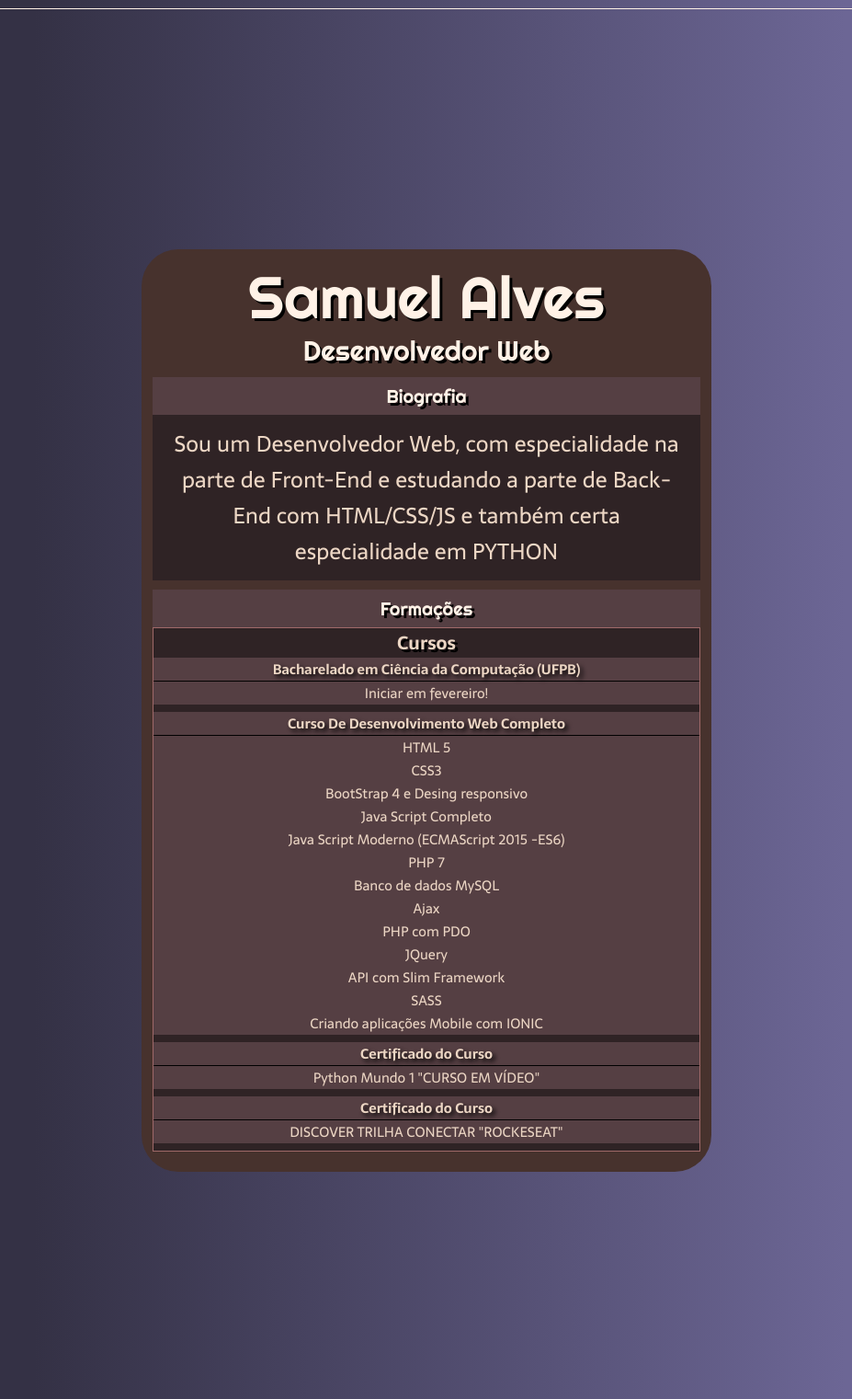
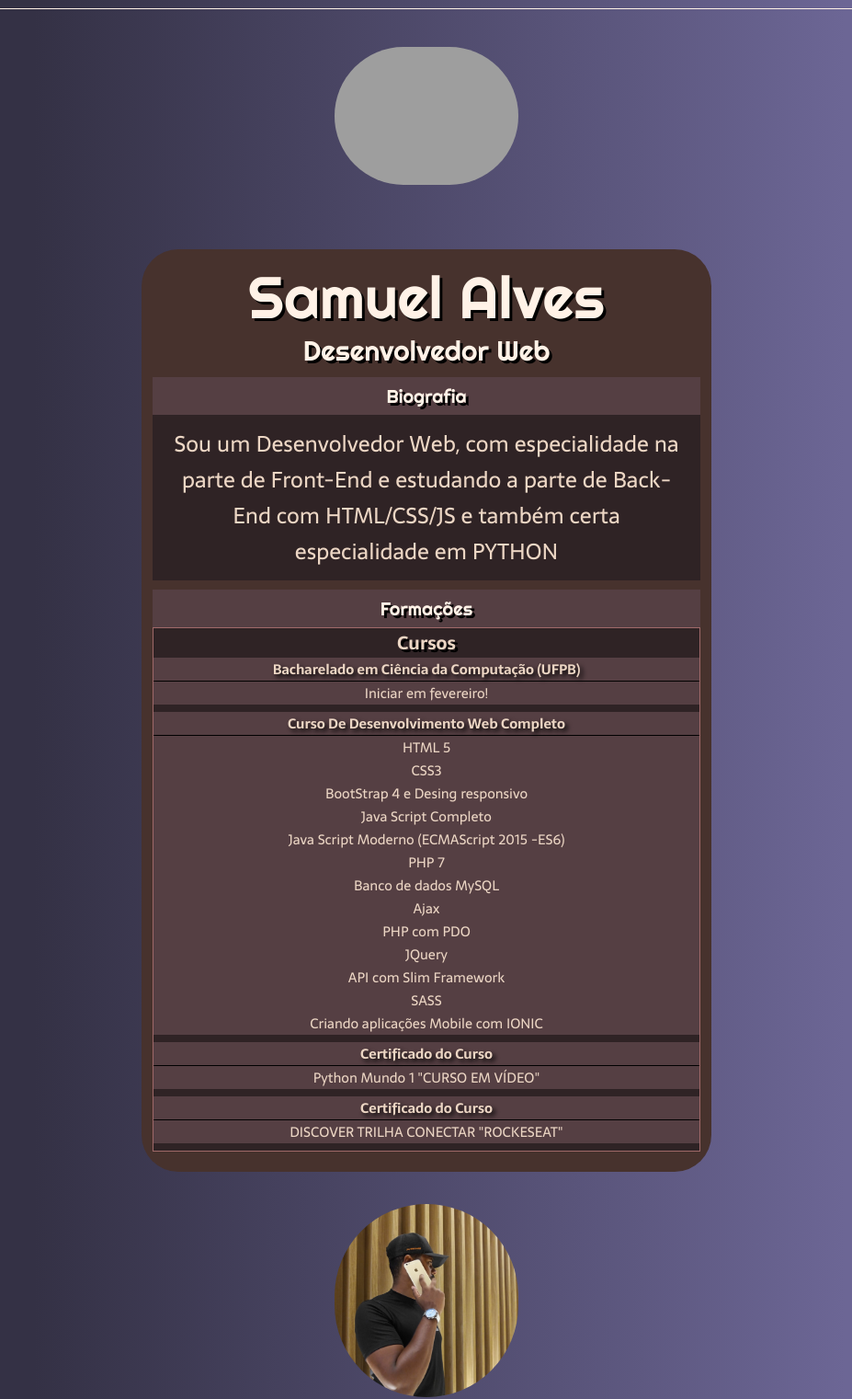
Before and after one commit to Samuel-IA7/PORTFOLIO-EQUIPE, a plain HTML site: page formacao.html in a window 1280 px wide. Shown: the part 119-1640 px from the top of the page at 92% size, without its empty margins (176-1103 px from the left). Drawn offline with nearby package versions, Linux system fonts and the light colour scheme; the site is published under a folder, as on GitHub Pages, so addresses that start at the root find nothing.

Commit message:
remoção barra na imagem

```diff
--- a/formacao.html
+++ b/formacao.html
@@ -35,7 +35,7 @@
 
                 <div class="dev">
                     <div class="caixa-imagem-dev">
-                        <img class="imagem-dev" src="/imagem/samuel.png" alt="">
+                        <img class="imagem-dev" src="imagem/samuel.png" alt="">
                     </div>
                     <div class="caixa-formacao-dev">
                         <h1 class="conteudo-principal-escrito-titulo">Samuel Alves</h1>
@@ -86,7 +86,7 @@
 
                 <div class="dev">
                     <div class="caixa-imagem-dev">
-                        <img class="imagem-dev" src="/imagem/8b59fd376.jpeg" alt="">
+                        <img class="imagem-dev" src="imagem/8b59fd376.jpeg" alt="">
                     </div>
                     <div class="caixa-formacao-dev">
                         <h1 class="conteudo-principal-escrito-titulo">Henrique Alves</h1>
```
